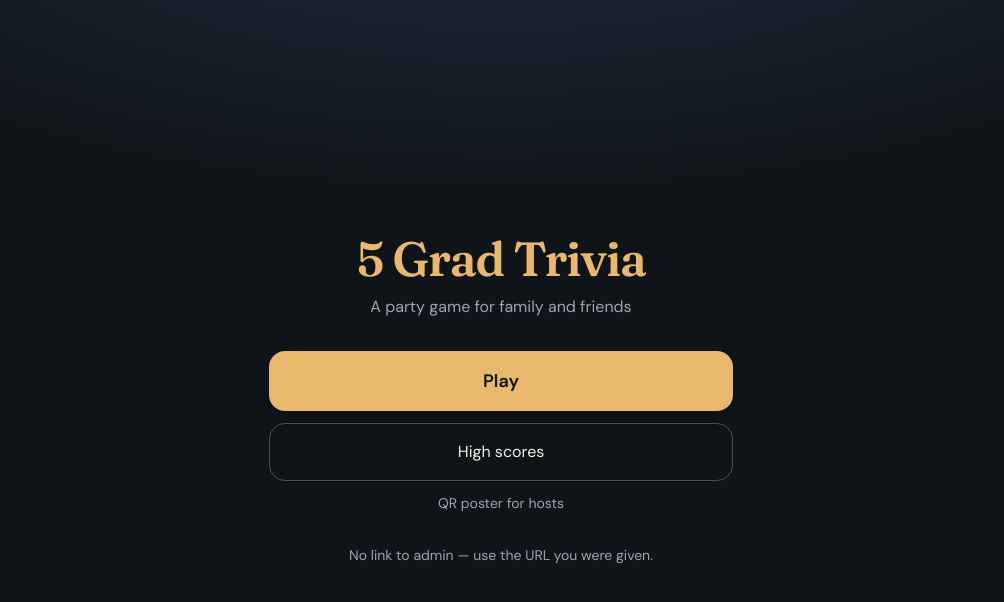
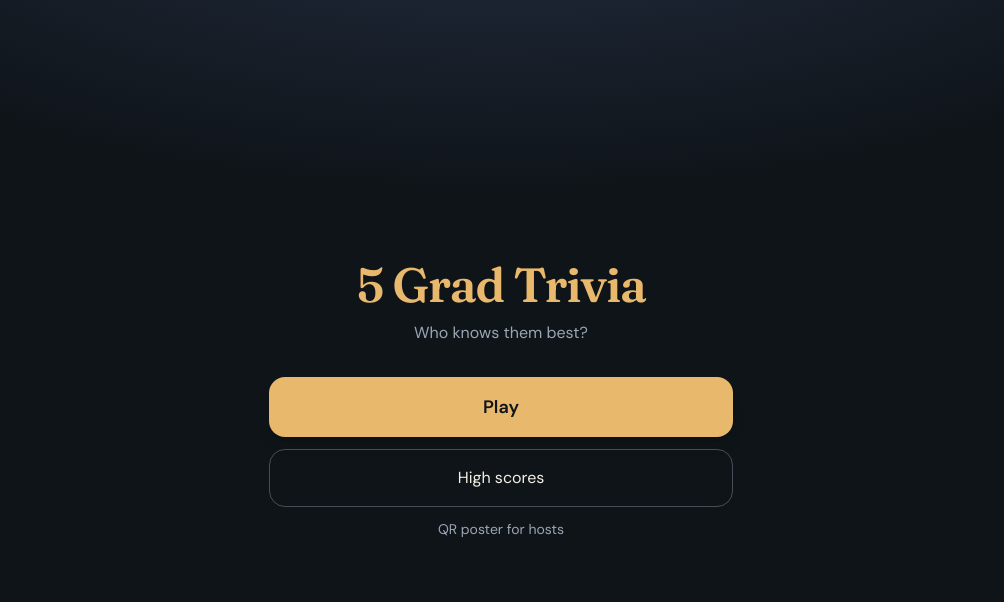
Before and after one commit to bennydtown/gradtrivia, a Next.js app: page / in a window 1280 px wide. Shown: the top 602 px of the page, without its empty margins (139-1143 px from the left). Built offline with nearby package versions, Linux system fonts and the light colour scheme.

Commit message:
copy tweaks on landing page

```diff
--- a/src/app/page.tsx
+++ b/src/app/page.tsx
@@ -8,7 +8,7 @@ export default function HomePage() {
           5 Grad Trivia
         </h1>
         <p className="mt-3 text-[var(--muted)]">
-          A party game for family and friends
+          Who knows them best?
         </p>
       </div>
       <div className="flex flex-col gap-3">
@@ -31,9 +31,6 @@ export default function HomePage() {
           QR poster for hosts
         </Link>
       </div>
-      <p className="text-center text-sm text-[var(--muted)]">
-        No link to admin — use the URL you were given.
-      </p>
     </main>
   );
 }
```
